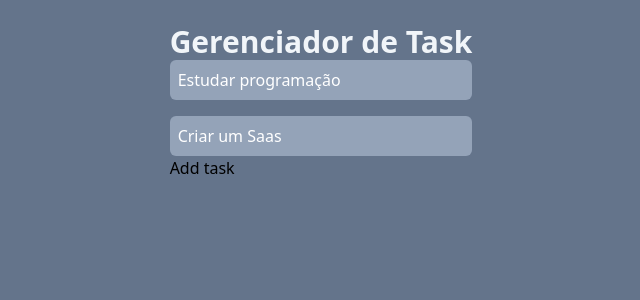
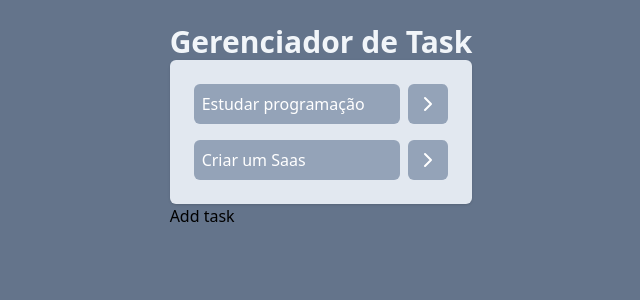
Before and after one commit to Joao-VictorCm/Gerenciador-de-Tarefas, a React (Vite) app: page / in a window 1280 px wide. Shown: the top 300 px of the page, without its empty margins (319-959 px from the left). Built offline with nearby package versions, Linux system fonts and the light colour scheme.

Commit message:
Iniciando a lista de tarefas

```diff
--- a/package.json
+++ b/package.json
@@ -11,6 +11,7 @@
   },
   "dependencies": {
     "@tailwindcss/vite": "^4.1.10",
+    "lucide-react": "^0.435.0",
     "react": "^18.3.1",
     "react-dom": "^18.3.1"
   },
--- a/src/App.jsx
+++ b/src/App.jsx
@@ -17,13 +17,24 @@ function App() {
       isCompleted: false,
     },
   ]);
+
+  function onTaskClick(taskId) {
+    const newTasks = task.map((task) => {
+      if (task.id === taskId) {
+        return { ...task, isCompleted: !task.isCompleted };
+      }
+      return task;
+    });
+    setTask(newTasks);
+  }
+
   return (
     <div className="w-screen h-screen bg-slate-500 flex justify-center p-6">
       <div className="w-[500]">
         <h1 className="text-3xl text-slate-100 font-bold text-center">
           Gerenciador de Task
         </h1>
-        <Tasks tasks={task} />
+        <Tasks tasks={task} onTaskClick={onTaskClick} />
         <AddTasks />
       </div>
     </div>
--- a/src/components/Tasks.jsx
+++ b/src/components/Tasks.jsx
@@ -1,9 +1,21 @@
+import { ChevronRightIcon } from "lucide-react";
+
 function Tasks(props) {
   return (
-    <ul className="space-y-4">
+    <ul className="space-y-4 p-6 bg-slate-200 rounded-md shadow">
       {props.tasks.map((task) => (
-        <li key={task.id} className="bg-slate-400 text-white p-2 rounded-md">
-          {task.title}
+        <li key={task.id} className="flex gap-2">
+          <button
+            onClick={() => props.onTaskClick(task.id)}
+            className={`bg-slate-400 w-full text-left text-white p-2 rounded-md  ${
+              task.isCompleted && "line-through"
+            }`}
+          >
+            {task.title}
+          </button>
+          <button className="bg-slate-400 text-white p-2 rounded-md">
+            <ChevronRightIcon />
+          </button>
         </li>
       ))}
     </ul>
```
Also changed, not shown: 1 other file (tests, documents, lock files or other folders).
